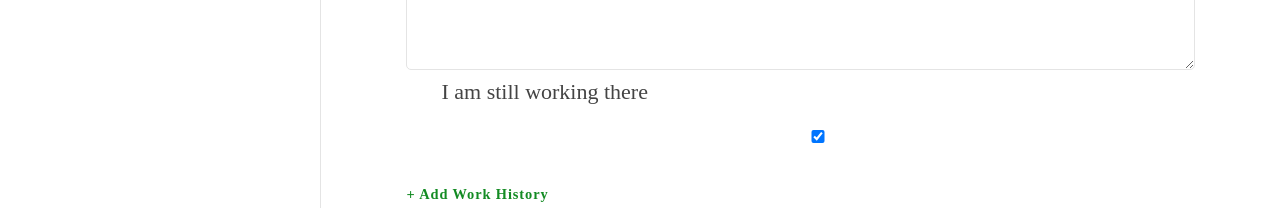
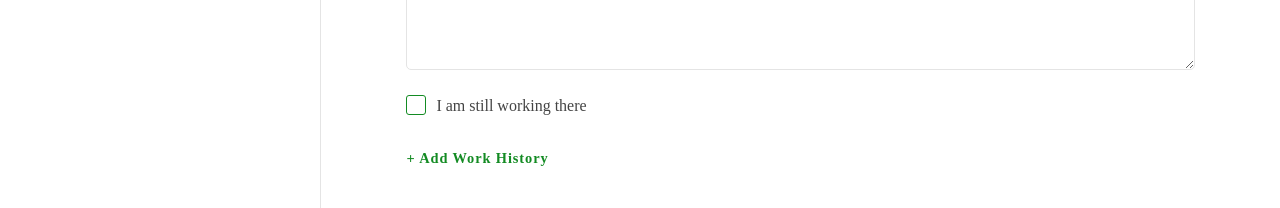
Before and after one commit to steph-crown/myResume-app, a React (Create React App) app: page /edit/1/1 in a window 1280 px wide. Shown: the part 485-693 px from the top of the page. Built offline with nearby package versions, Linux system fonts and the light colour scheme.

Commit message:
Working on forms

```diff
--- a/src/components/ProfileForm/FieldList.jsx
+++ b/src/components/ProfileForm/FieldList.jsx
@@ -25,7 +25,7 @@ const CheckBox = ({ children, ...props }) => {
 
             <label className="checkbox-container">
                 {children}
-                <input type="checkbox" {...field} {...props} checked={true} />
+                <input type="checkbox" {...field} {...props}  />
                 <span className="checkmark"></span>
             </label>
             {meta.touched && meta.error ? (
--- a/src/css/checkbox.css
+++ b/src/css/checkbox.css
@@ -1,12 +1,70 @@
 .checkbox-container {
     display: block;
     position: relative;
-    padding-left: 35px;
+    padding-left: 30px;
     margin-bottom: 12px;
     cursor: pointer;
-    font-size: 22px;
+    font-size: 1em;
     -webkit-user-select: none;
     -moz-user-select: none;
     -ms-user-select: none;
     user-select: none;
+    margin-top: 20px;
 }
+
+
+.my-checkbox input[type="checkbox"] {
+    position: absolute;
+    opacity: 0;
+    cursor: pointer;
+    height: 0;
+    width: 0;
+}
+
+
+.my-checkbox .checkmark {
+    position: absolute;
+    top: 4.5px;
+    left: 0;
+    height: 20px;
+    width: 20px;
+    background-color: transparent;
+    border-radius: 3px;
+    border: 1px solid var(--green);
+}
+
+.checkbox-container:hover input ~ .checkmark {
+    background-color: #d6f7da;
+    box-shadow: 0 0 0 0.05em #fff, 0 0 0.15em 0.1em var(--green);
+}
+
+.checkbox-container input:checked ~ .checkmark {
+    background-color: #d6f7da;
+}
+
+/* Create the checkmark/indicator (hidden when not checked) */
+.checkmark:after {
+    content: "";
+    position: absolute;
+    display: none;
+  }
+
+/* Show the checkmark when checked */
+.checkbox-container input:checked ~ .checkmark:after {
+    display: block;
+}
+
+/* Style the checkmark/indicator */
+.checkbox-container .checkmark:after {
+    left: 3.2px;
+    top: 3px;
+    width: 12px;
+    height: 12px;
+    border-radius: 2px;
+    background-color: var(--green);
+    /* border: solid white; */
+    /* border-width: 0 3px 3px 0; */
+    /* -webkit-transform: rotate(45deg);
+    -ms-transform: rotate(45deg);
+    transform: rotate(45deg); */
+}
```
Also changed, not shown: 1 other file (tests, documents, lock files or other folders).
